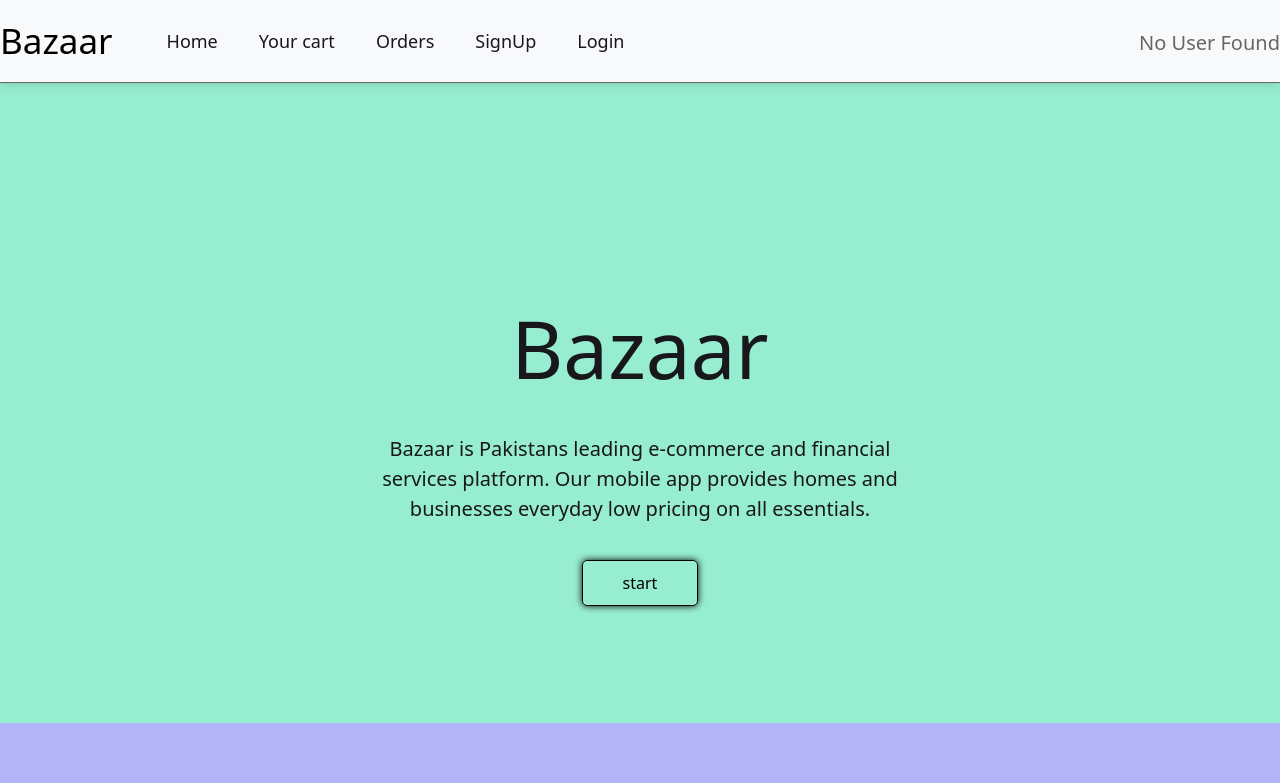
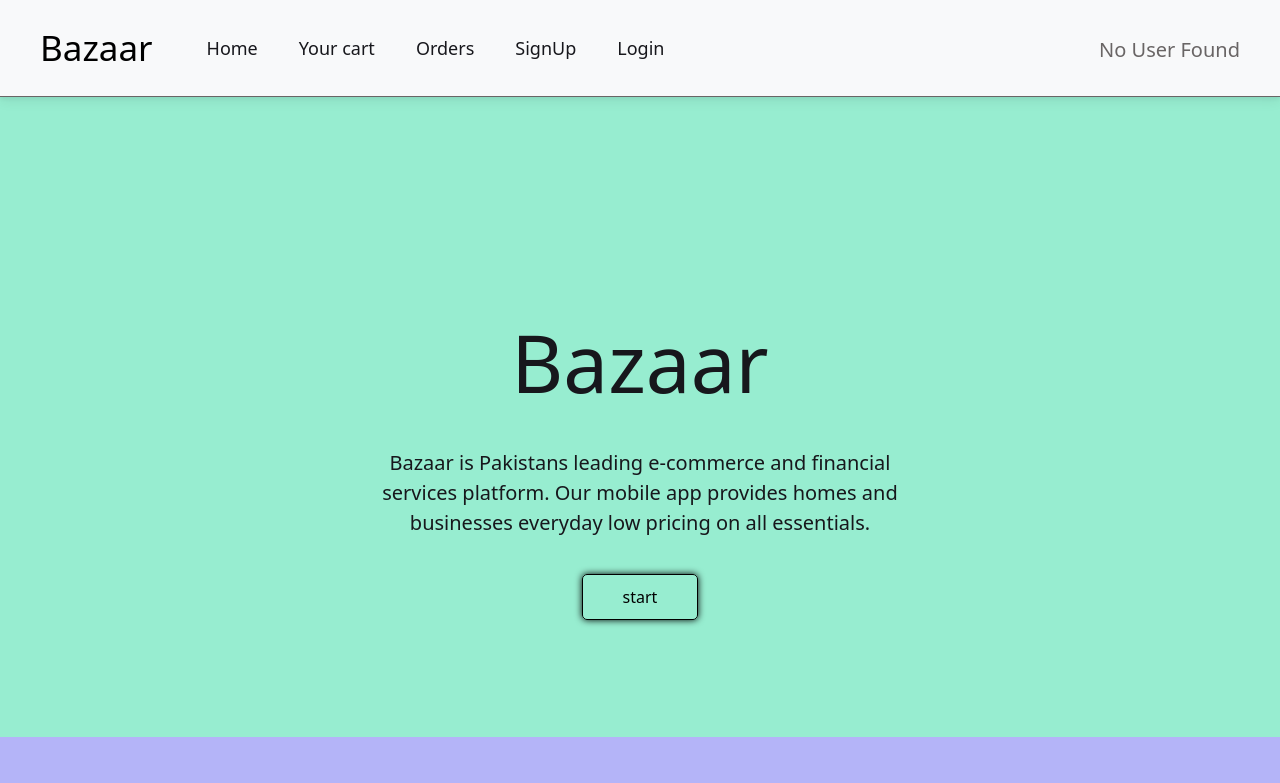
Before and after one commit to Noor-Ellahi/my-e-commerce-project, a Next.js app: page / in a window 1280 px wide. Shown: the top 783 px of the page. Built offline with nearby package versions, Linux system fonts and the light colour scheme.

Commit message:
Update project

```diff
--- a/src/components/navigation/navbar-modules.css
+++ b/src/components/navigation/navbar-modules.css
@@ -2,7 +2,7 @@
 
 .Nav-Main{
     width: 100%;
-    padding: 15 40;
+    padding: 15px 40px;
     background-color: #ffffff;
     border-bottom: 1px solid #696565;
     color: #696565;
```
